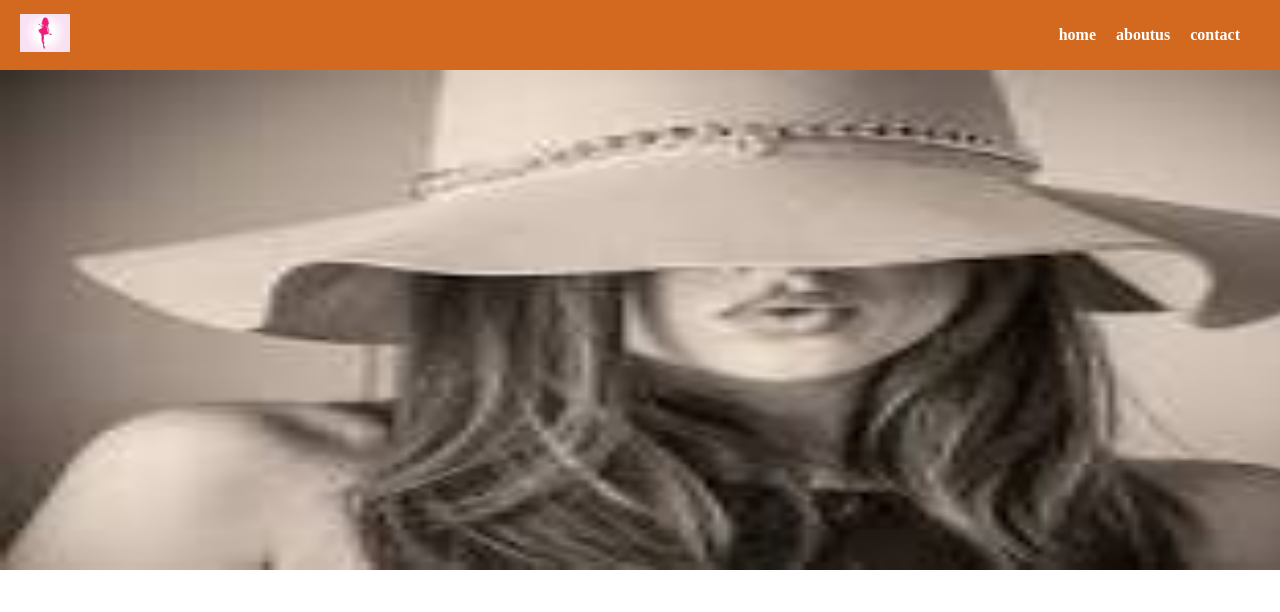
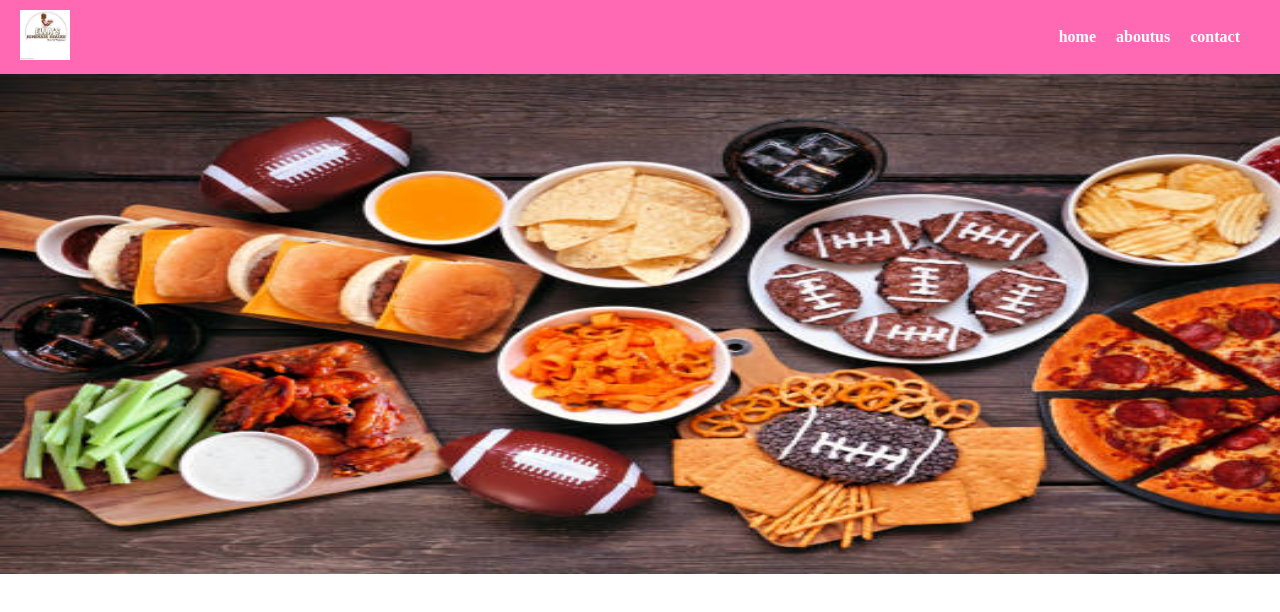
Before and after one commit to KidsInnovationHub/Idera, a plain HTML site: page Olamide/index.html in a window 1280 px wide. Shown: the top 612 px of the page. Drawn offline with Linux system fonts and the light colour scheme.

Commit message:
web class

```diff
--- a/Justina/index.html
+++ b/Olamide/index.html
@@ -3,13 +3,13 @@
   <head>
     <meta charset="UTF-8" />
     <meta name="viewport" content="width=device-width, initial-scale=1.0" />
-    <title>Oba</title>
+    <title>mide</title>
     <link rel="stylesheet" href="style.css" />
   </head>
   <body>
     <header>
       <div class="logo">
-        <img src="logo.jpg" alt="" />
+        <img src="mide snacks logo2.jpg" alt="" />
       </div>
       <nav>
         <ul>
@@ -21,7 +21,7 @@
     </header>
     <main>
       <div class="bg-img">
-        <img src="elijha.jpg" alt="background image" />
+        <img src="mide snacks.jpg" alt="background image" />
       </div>
     </main>
     <footer></footer>
--- a/Justina/style.css
+++ b/Olamide/style.css
@@ -3,7 +3,7 @@ body {
   padding: 0;
 }
 header {
-  background-color: chocolate;
+  background-color: hotpink;
   color: white;
   display: flex;
   justify-content: space-between;
```
Also changed, not shown: Justina/elijha.jpg (deleted), Justina/logo.jpg (deleted), Olamide/mide snacks logo2.jpg (added), Olamide/mide snacks.jpg (added).
